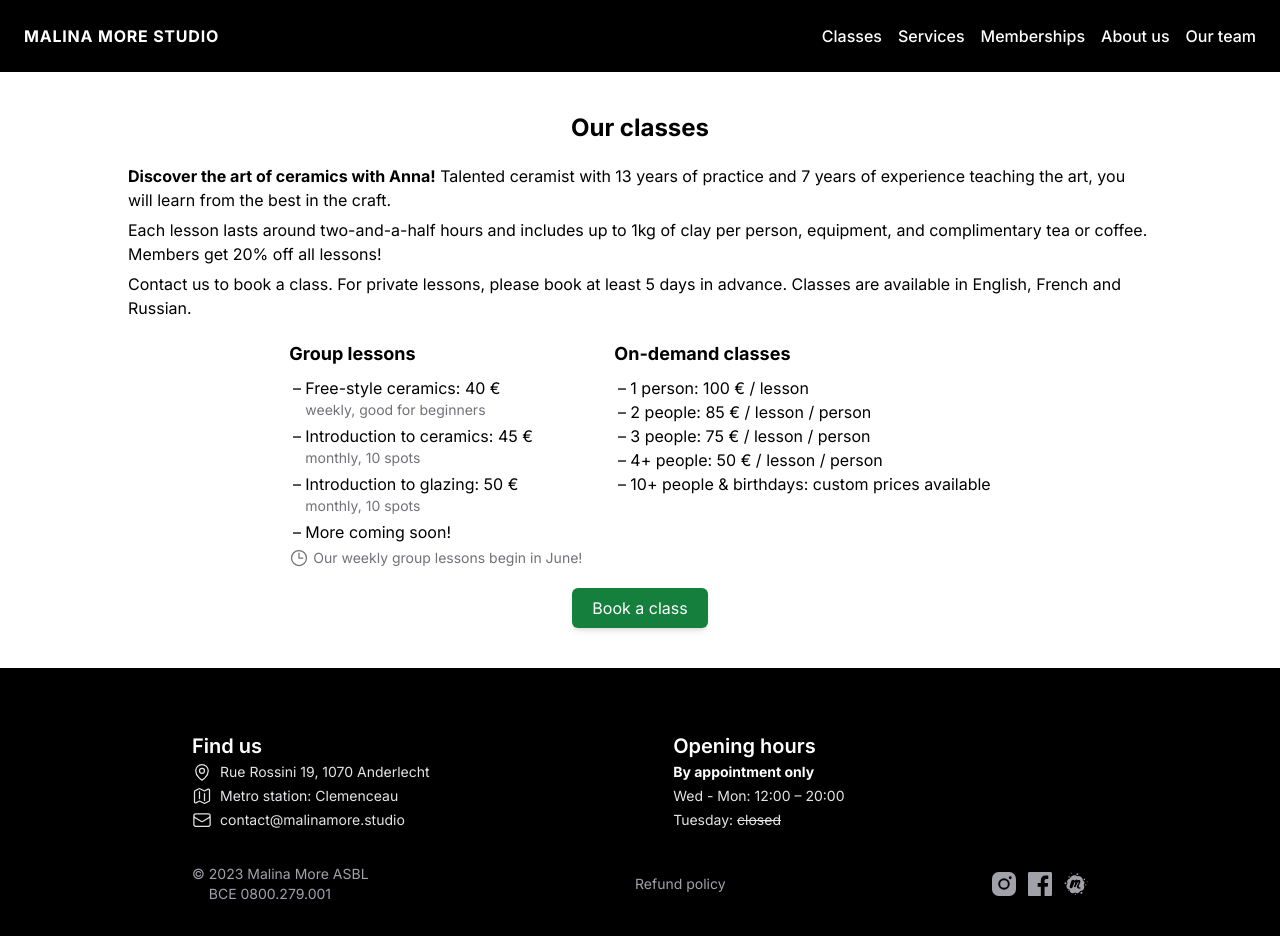
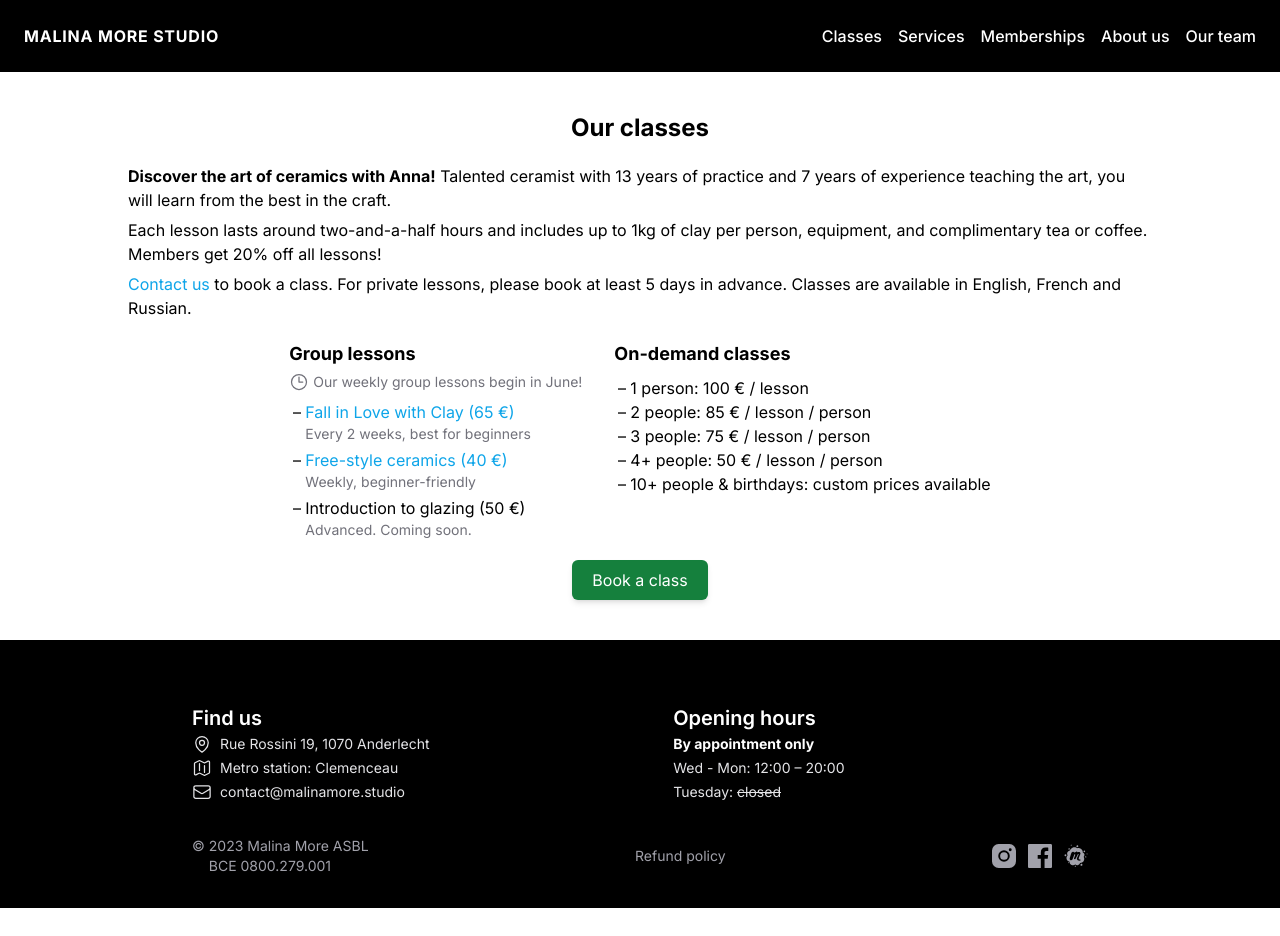
Before and after one commit to jleclanche/malinamore.studio, a Next.js app: page /classes in a window 1280 px wide. After the commit the page ends 908 px from the top, so only its background shows below. Built offline with nearby package versions, Linux system fonts and the light colour scheme.

Commit message:
Classes updates

```diff
--- a/app/classes/OurClasses.tsx
+++ b/app/classes/OurClasses.tsx
@@ -18,38 +18,52 @@ const OurClasses = () => (
 				20% off all lessons!
 			</p>
 			<p>
-				<EmailLink email={CONTACT_EMAIL}>Contact us</EmailLink> to book a class.
-				For private lessons, please book at least 5 days in advance. Classes are
-				available in English, French and Russian.
+				<EmailLink
+					email={CONTACT_EMAIL}
+					className="text-sky-500 hover:underline"
+				>
+					Contact us
+				</EmailLink>{" "}
+				to book a class. For private lessons, please book at least 5 days in
+				advance. Classes are available in English, French and Russian.
 			</p>
 		</div>
 		<div className="grid justify-around grid-flow-row-dense md:grid-flow-col-dense gap-x-8 gap-y-4 max-w-5xl mx-auto">
 			<div>
 				<p className="font-bold text-lg">Group lessons</p>
+				<p className="text-sm text-zinc-500 flex items-center gap-x-1 mt-1">
+					<ClockIcon /> Our weekly group lessons begin in June!
+				</p>
 				<ul className="list-dash pl-4 space-y-1 mt-2">
 					<li>
-						Free-style ceramics: 40 €
+						<ExternalLink
+							href="https://cal.com/malina-more/fall-in-love-with-clay"
+							className="text-sky-500 hover:underline"
+						>
+							Fall in Love with Clay (65 €)
+						</ExternalLink>
 						<span className="block text-sm text-zinc-500">
-							weekly, good for beginners
+							Every 2 weeks, best for beginners
 						</span>
 					</li>
 					<li>
-						Introduction to ceramics: 45 €
+						<ExternalLink
+							href="https://cal.com/malina-more/free-style-ceramics"
+							className="text-sky-500 hover:underline"
+						>
+							Free-style ceramics (40 €)
+						</ExternalLink>
 						<span className="block text-sm text-zinc-500">
-							monthly, 10 spots
+							Weekly, beginner-friendly
 						</span>
 					</li>
 					<li>
-						Introduction to glazing: 50 €
+						Introduction to glazing (50 €)
 						<span className="block text-sm text-zinc-500">
-							monthly, 10 spots
+							Advanced. Coming soon.
 						</span>
 					</li>
-					<li>More coming soon!</li>
 				</ul>
-				<p className="text-sm text-zinc-500 flex items-center gap-x-1 mt-1">
-					<ClockIcon /> Our weekly group lessons begin in June!
-				</p>
 			</div>
 			<div>
 				<p className="font-bold text-lg">On-demand classes</p>
--- a/app/globals.css
+++ b/app/globals.css
@@ -5,7 +5,3 @@
 svg {
 	@apply inline h-5;
 }
-
-main a {
-	@apply text-sky-500 hover:underline;
-}
--- a/app/page.tsx
+++ b/app/page.tsx
@@ -31,8 +31,17 @@ export default function Home() {
 					co-working and event space.
 				</p>
 				<p>
-					You can reach us at <EmailLink email={CONTACT_EMAIL} /> or{" "}
-					<TelLink phoneNumber={CONTACT_PHONE} /> if you have any questions.
+					You can reach us at{" "}
+					<EmailLink
+						email={CONTACT_EMAIL}
+						className="text-sky-500 hover:underline"
+					/>{" "}
+					or{" "}
+					<TelLink
+						phoneNumber={CONTACT_PHONE}
+						className="text-sky-500 hover:underline"
+					/>{" "}
+					if you have any questions.
 				</p>
 			</section>
 
```
